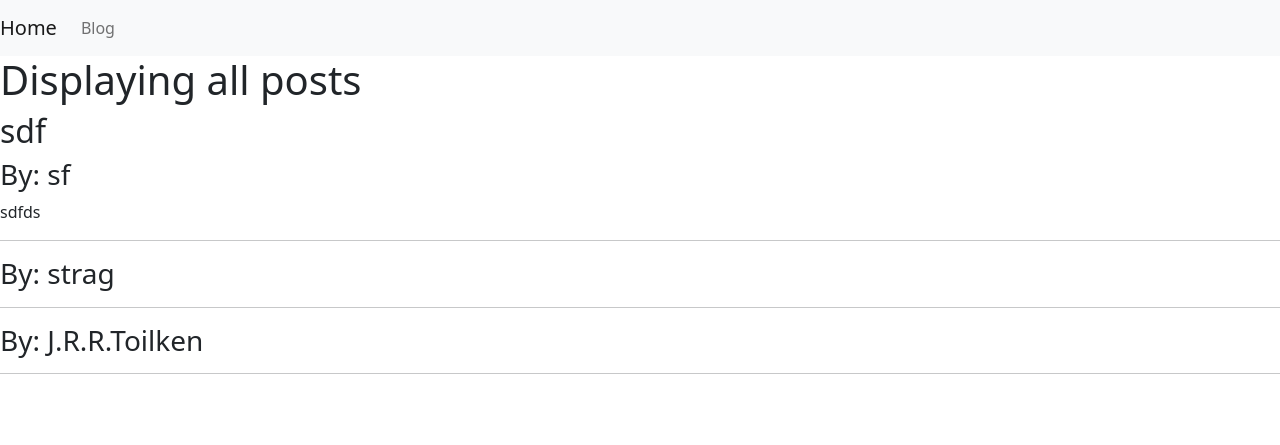
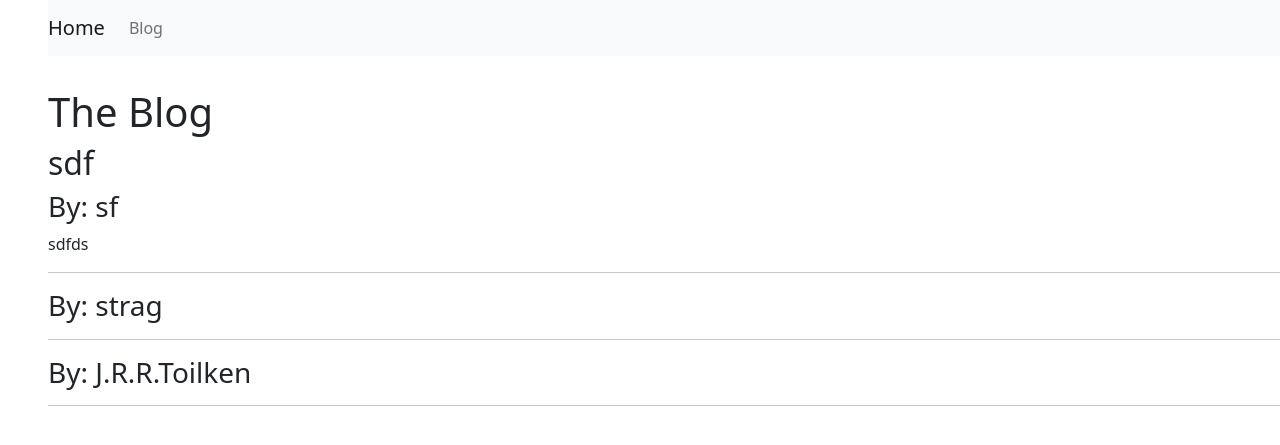
Before and after one commit to tbriggs1/Blog-Website, a Flask app: page /blog in a window 1280 px wide. Shown: the top 445 px of the page. Run offline with Flask 2, Linux system fonts and the light colour scheme; data comes from the database, SQL or seed files in the repository.

Commit message:
added blog styles

```diff
--- a/static/css/main.css
+++ b/static/css/main.css
@@ -1,3 +1,12 @@
 body {
     font-family: 'Courier New', Courier, monospace;
 }
+
+nav {
+    margin-left: 3rem;
+}
+
+.blog-main {
+    margin-left: 3rem;
+    margin-top: 2rem;
+}
--- a/templates/blog.html
+++ b/templates/blog.html
@@ -8,7 +8,8 @@
 
 {% block body %}
 
-<h1>Displaying all posts</h1>
+<main class="blog-main">
+    <h1>The Blog</h1>
 
         {%  for post in posts %}
             <h2>{{ post.title }}</h2>
@@ -22,5 +23,5 @@
             <p>{{ post.content }}</p>
             <hr>
         {% endfor %}
-
+</main>
 {% endblock %}
```
Lines whose indentation alone changed are shown as unchanged.
